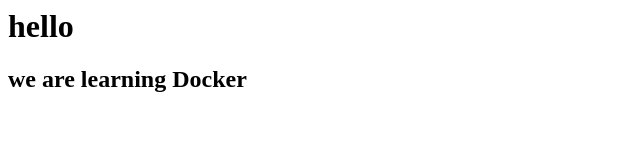
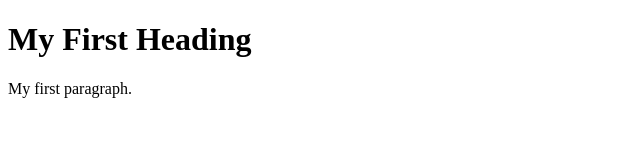
Before and after one commit to kedarnath9988/Docker-2.0, a plain HTML site: page Copy/hello.html in a window 1280 px wide. Shown: the whole page, without its empty margins (0-640 px from the left). Drawn offline with Linux system fonts and the light colour scheme.

Commit message:
2nd copy

```diff
--- a/Copy/hello.html
+++ b/Copy/hello.html
@@ -1,9 +1,9 @@
+<!DOCTYPE html>
 <html>
+<body>
 
-<h1>
-    hello
-    <h2>
-        we are learning  Docker
-    </h2>
-</h1>
+<h1>My First Heading</h1>
+<p>My first paragraph.</p>
+
+</body>
 </html>
```
